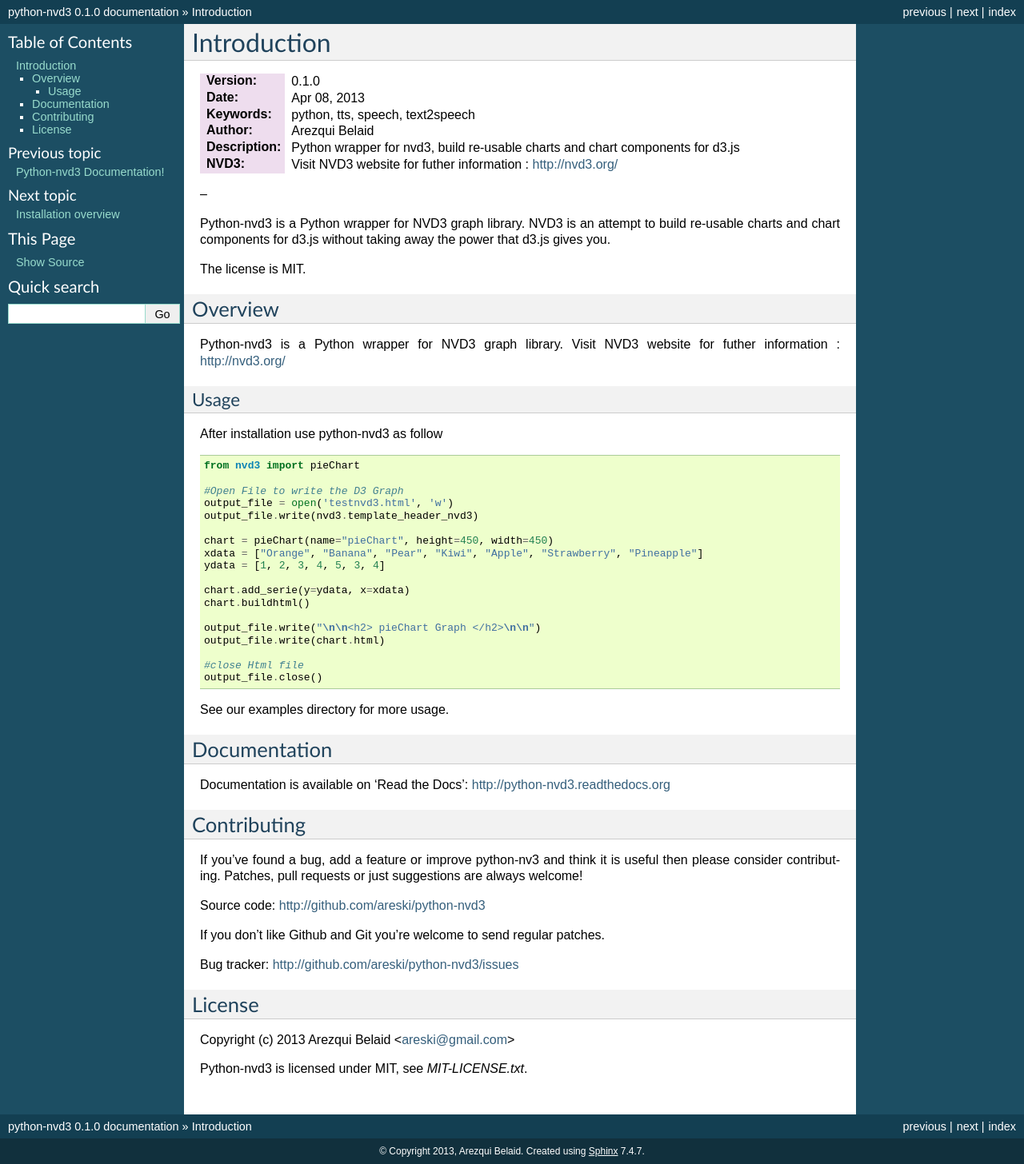
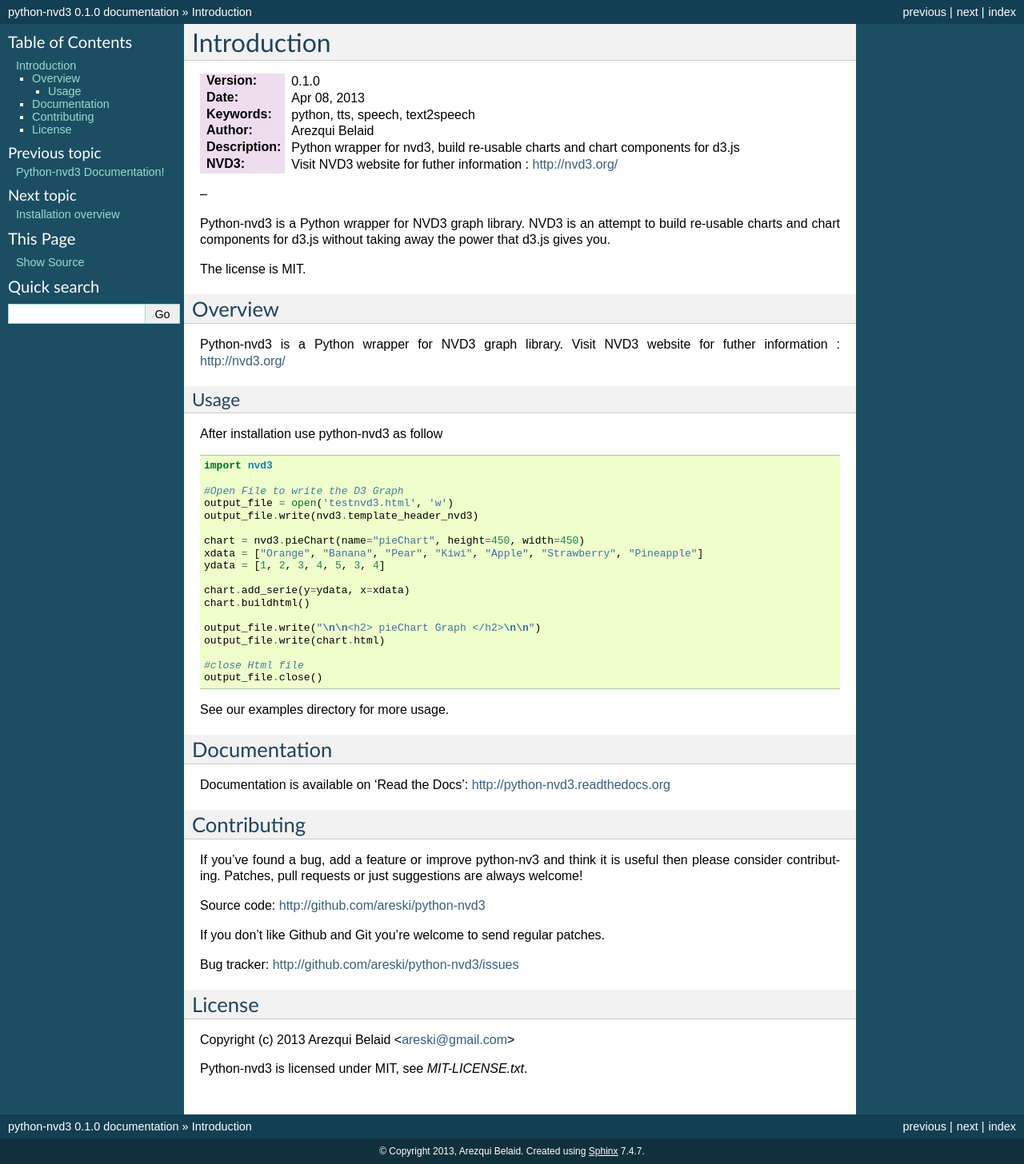
Before and after one commit to areski/python-nvd3, a Sphinx documentation site: the page built from docs/source/introduction.rst, in a window 1280 px wide. Shown: the whole page at 80% size. Built offline with Sphinx 7.4.7, drawn with Linux system fonts in a browser that asks for light colours.

Commit message:
update usage example

```diff
--- a/README.rst
+++ b/README.rst
@@ -25,13 +25,13 @@
 
 After installation use python-nvd3 as follow ::
 
-    from nvd3 import pieChart
+    import nvd3
 
     #Open File to write the D3 Graph
     output_file = open('testnvd3.html', 'w')
     output_file.write(nvd3.template_header_nvd3)
 
-    chart = pieChart(name="pieChart", height=450, width=450)
+    chart = nvd3.pieChart(name="pieChart", height=450, width=450)
     xdata = ["Orange", "Banana", "Pear", "Kiwi", "Apple", "Strawberry", "Pineapple"]
     ydata = [1, 2, 3, 4, 5, 3, 4]
 
--- a/docs/source/includes/introduction.txt
+++ b/docs/source/includes/introduction.txt
@@ -32,13 +32,13 @@
 
 After installation use python-nvd3 as follow ::
 
-    from nvd3 import pieChart
+    import nvd3
 
     #Open File to write the D3 Graph
     output_file = open('testnvd3.html', 'w')
     output_file.write(nvd3.template_header_nvd3)
 
-    chart = pieChart(name="pieChart", height=450, width=450)
+    chart = nvd3.pieChart(name="pieChart", height=450, width=450)
     xdata = ["Orange", "Banana", "Pear", "Kiwi", "Apple", "Strawberry", "Pineapple"]
     ydata = [1, 2, 3, 4, 5, 3, 4]
 
```
